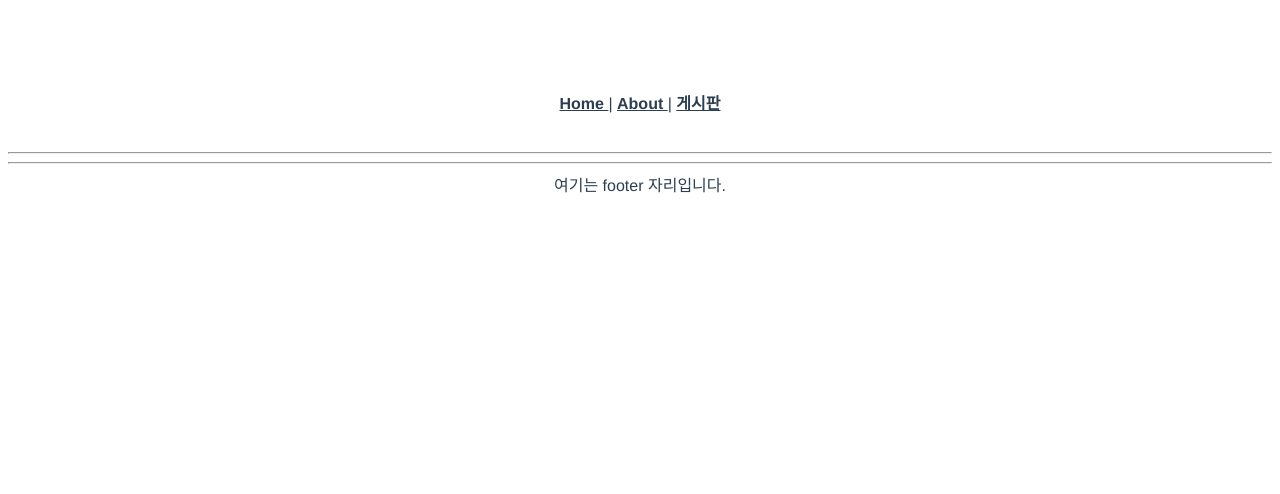
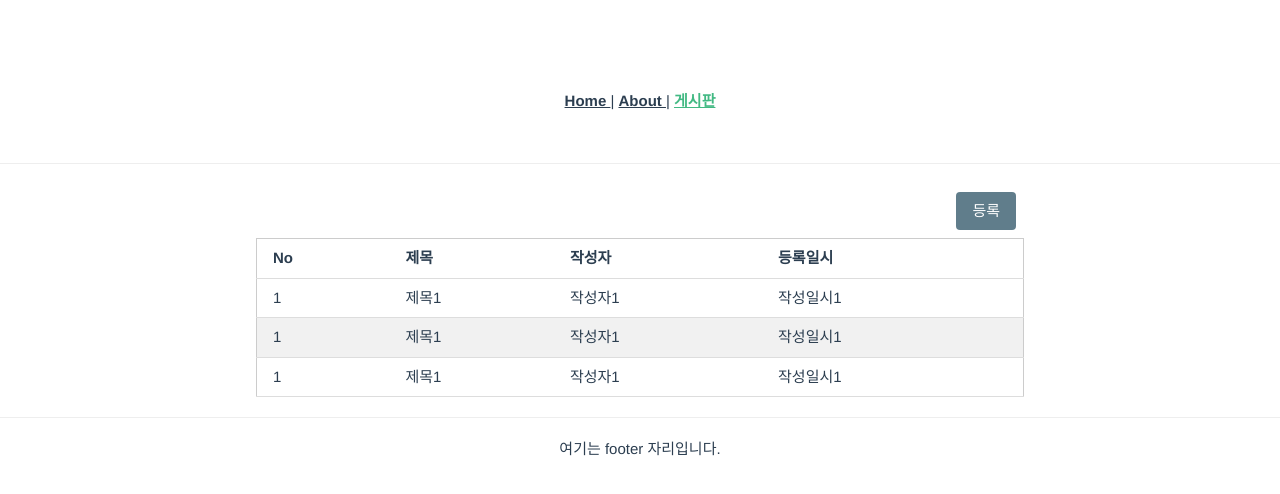
Before and after one commit to pdohyung/simpleblog, a Vue app in the folder simpleblog-vue/: page /board/list in a window 1280 px wide. Shown: the top 494 px of the page. Built offline with nearby package versions, Linux system fonts and the light colour scheme.

Commit message:
vue: 게시판 목록 화면 구현

```diff
--- a/simpleblog-vue/public/index.html
+++ b/simpleblog-vue/public/index.html
@@ -5,6 +5,7 @@
     <meta http-equiv="X-UA-Compatible" content="IE=edge">
     <meta name="viewport" content="width=device-width,initial-scale=1.0">
     <link rel="icon" href="<%= BASE_URL %>favicon.ico">
+    <link rel="stylesheet" href="https://www.w3schools.com/w3css/4/w3.css">
     <title><%= htmlWebpackPlugin.options.title %></title>
   </head>
   <body>
--- /dev/null
+++ b/simpleblog-vue/src/assets/common.css
@@ -0,0 +1,20 @@
+.board-list {
+    width: 768px;
+    margin: auto;
+}
+
+.board-detail {
+    width: 768px;
+    margin: auto;
+    text-align: left;
+}
+
+.board-contents {
+    padding: 12px 8px;
+    border-bottom: 1px solid #eee;
+}
+
+.common-buttons {
+    padding: 8px;
+    text-align: right;
+}
--- a/simpleblog-vue/src/main.js
+++ b/simpleblog-vue/src/main.js
@@ -1,3 +1,5 @@
+import './assets/common.css'
+
 import { createApp } from 'vue'
 import App from './App.vue'
 import router from './router'
--- a/simpleblog-vue/src/router/index.js
+++ b/simpleblog-vue/src/router/index.js
@@ -1,5 +1,6 @@
 import { createRouter, createWebHistory } from 'vue-router'
 import PageHome from '@/views/PageHome.vue'
+import BoardList from '@/views/board/BoardList.vue'
 
 const routes = [
     {
@@ -11,6 +12,11 @@
         path: '/about',
         name: 'About',
         component: () => import('../views/PageAbout.vue')
+    },
+    {
+        path: '/board/list',
+        name: 'BoardList',
+        component: BoardList
     }
 ]
 
--- /dev/null
+++ b/simpleblog-vue/src/views/board/BoardList.vue
@@ -0,0 +1,105 @@
+<template>
+  <div class="board-list">
+    <div class="common-buttons">
+      <button type="button" class="w3-button w3-round w3-blue-gray" v-on:click="fnWrite">등록</button>
+    </div>
+    <table class="w3-table-all">
+      <thead>
+      <tr>
+        <th>No</th>
+        <th>제목</th>
+        <th>작성자</th>
+        <th>등록일시</th>
+      </tr>
+      </thead>
+      <tbody>
+      <tr v-for="(row, idx) in list" :key="idx">
+        <td>{{ row.idx }}</td>
+        <td><a v-on:click="fnView(`${row.idx}`)">{{ row.title }}</a></td>
+        <td>{{ row.author }}</td>
+        <td>{{ row.created_at }}</td>
+      </tr>
+      </tbody>
+    </table>
+    <div class="pagination w3-bar w3-padding-16 w3-small" v-if="paging.total_list_cnt > 0">
+      <span class="pg">
+      <a href="javascript:;" @click="fnPage(1)" class="first w3-button w3-border">&lt;&lt;</a>
+      <a href="javascript:;" v-if="paging.start_page > 10" @click="fnPage(`${paging.start_page-1}`)"
+         class="prev w3-button w3-border">&lt;</a>
+      <template v-for=" (n,index) in paginavigation()">
+          <template v-if="paging.page==n">
+              <strong class="w3-button w3-border w3-green" :key="index">{{ n }}</strong>
+          </template>
+          <template v-else>
+              <a class="w3-button w3-border" href="javascript:;" @click="fnPage(`${n}`)" :key="index">{{ n }}</a>
+          </template>
+      </template>
+      <a href="javascript:;" v-if="paging.total_page_cnt > paging.end_page"
+         @click="fnPage(`${paging.end_page+1}`)" class="next w3-button w3-border">&gt;</a>
+      <a href="javascript:;" @click="fnPage(`${paging.total_page_cnt}`)" class="last w3-button w3-border">&gt;&gt;</a>
+      </span>
+    </div>
+  </div>
+</template>
+
+<script>
+export default {
+  data() { //변수생성
+    return {
+      requestBody: {}, //리스트 페이지 데이터전송
+      list: {}, //리스트 데이터
+      no: '', //게시판 숫자처리
+      paging: {
+        block: 0,
+        end_page: 0,
+        next_block: 0,
+        page: 0,
+        page_size: 0,
+        prev_block: 0,
+        start_index: 0,
+        start_page: 0,
+        total_block_cnt: 0,
+        total_list_cnt: 0,
+        total_page_cnt: 0,
+      }, //페이징 데이터
+      page: this.$route.query.page ? this.$route.query.page : 1,
+      size: this.$route.query.size ? this.$route.query.size : 10,
+      keyword: this.$route.query.keyword,
+      paginavigation: function () { //페이징 처리 for문 커스텀
+        let pageNumber = [] //;
+        let start_page = this.paging.start_page;
+        let end_page = this.paging.end_page;
+        for (let i = start_page; i <= end_page; i++) pageNumber.push(i);
+        return pageNumber;
+      }
+    }
+  },
+  mounted() {
+    this.fnGetList()
+  },
+  methods: {
+    fnGetList() {
+      this.list = [
+        {
+            "idx":1,
+            "title": "제목1",
+            "author": "작성자1",
+            "created_at": "작성일시1"
+        },
+        {
+            "idx":1,
+            "title": "제목1",
+            "author": "작성자1",
+            "created_at": "작성일시1"
+        },
+        {
+            "idx":1,
+            "title": "제목1",
+            "author": "작성자1",
+            "created_at": "작성일시1"
+        }
+      ]
+    }
+    }
+}
+</script>
```
